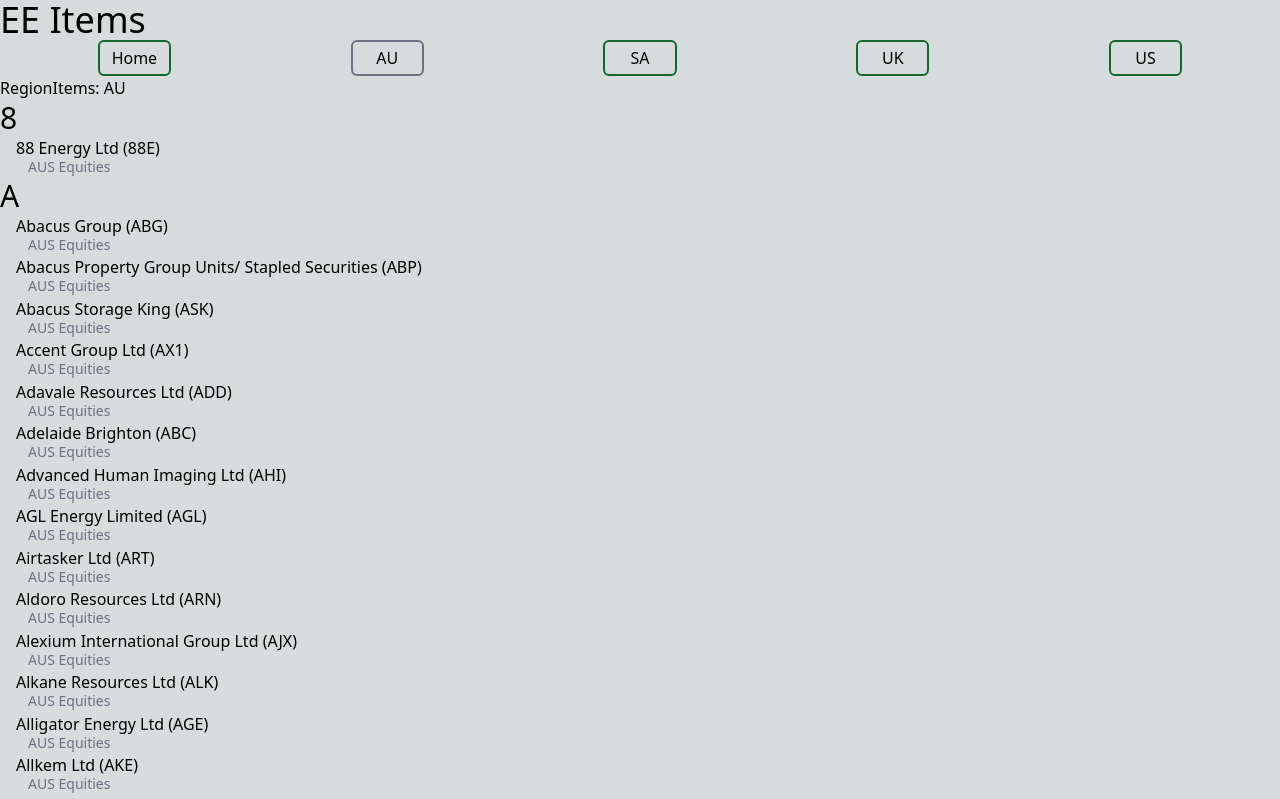
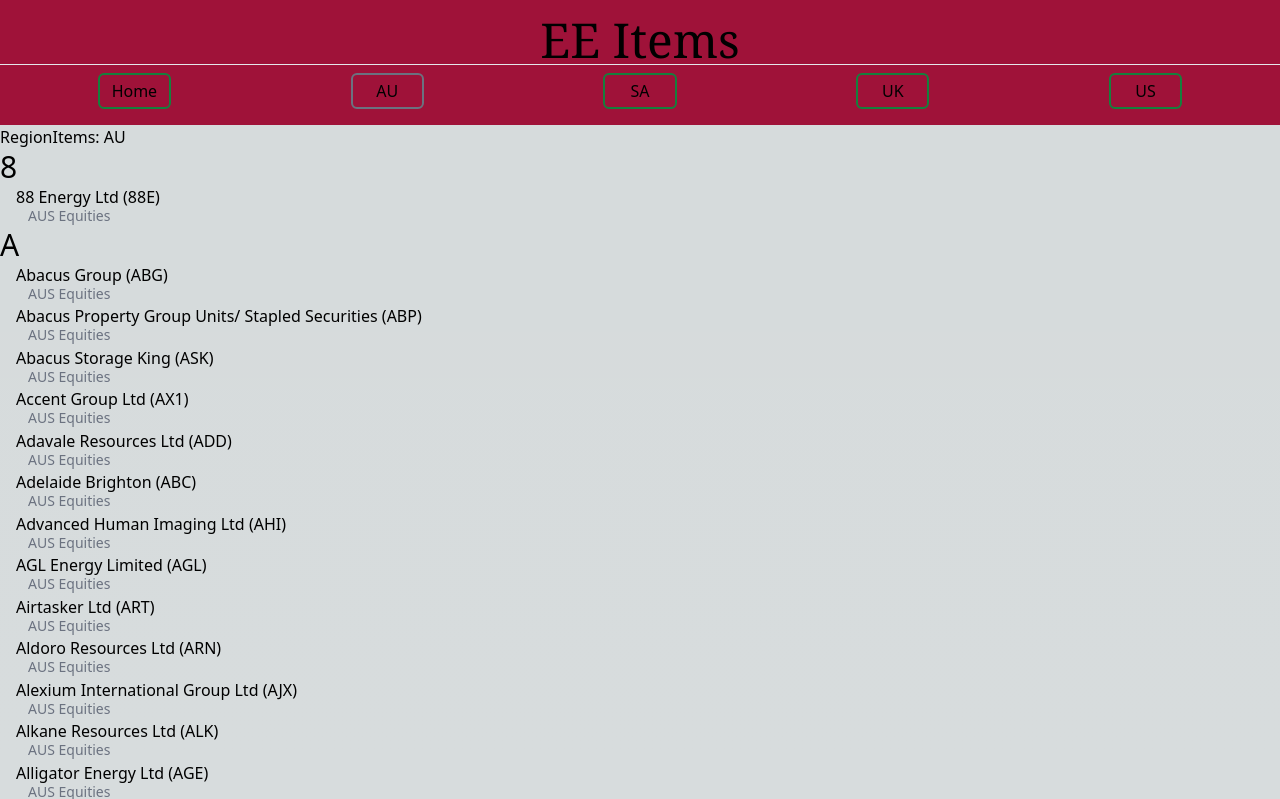
Before and after one commit to CJSnyman/EE-Instruments, a Next.js app: page /AU in a window 1280 px wide. Shown: the top 799 px of the page. Built offline with nearby package versions, Linux system fonts and the light colour scheme.

Commit message:
Styled header

```diff
--- a/src/components/Header.tsx
+++ b/src/components/Header.tsx
@@ -2,8 +2,9 @@
 
 export default function Header() {
     return (
-        <header>
-            <h1 className="text-4xl">EE Items</h1>
+        <header className="bg-rose-800 py-4">
+            <h1 className="text-5xl text-center font-serif">EE Items</h1>
+            <hr className="py-1" />
             <Navbar />
         </header>
     );
--- a/src/components/Navbar.tsx
+++ b/src/components/Navbar.tsx
@@ -11,7 +11,7 @@
             <Link
                 href="/"
                 className={`${
-                    pathname === "/" ? "border-gray-500" : "hover:text-red-800 border-green-800"
+                    pathname === "/" ? "border-gray-500" : "hover:bg-gray-600 border-green-700"
                 } text-center w-[8ch] py-1 rounded-md border-2 `}
             >
                 Home
@@ -23,7 +23,7 @@
                     className={`${
                         pathname === `/${exchange}`
                             ? "border-gray-500"
-                            : "hover:text-red-800 border-green-800"
+                            : "hover:bg-gray-600 border-green-700"
                     } text-center w-[8ch] py-1 rounded-md border-2 `}
                 >
                     {exchange}
```
